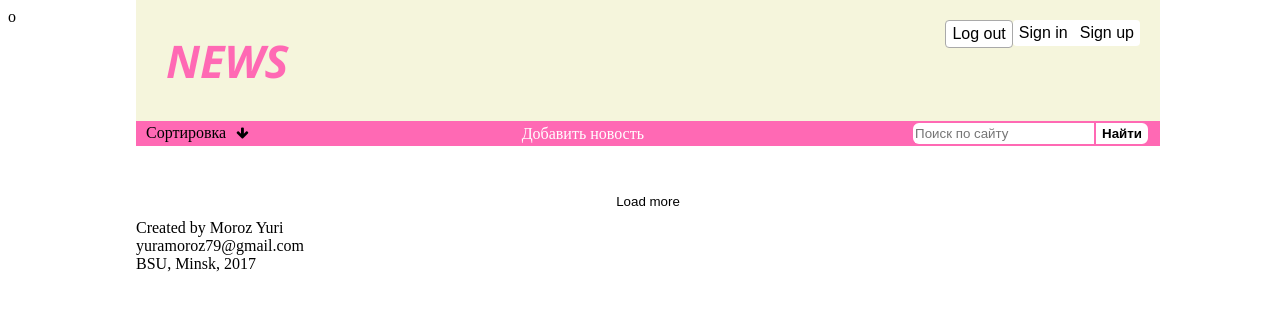
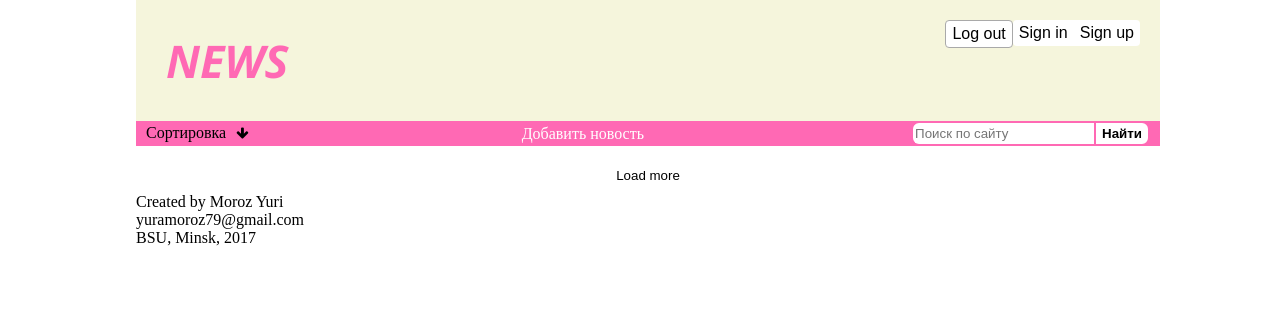
Before and after one commit to yurifrost/FAMCS-BSU-Practice, a website: page UI/public/index.html in a window 1280 px wide. Drawn offline with Linux system fonts and the light colour scheme; files that its build step writes are made by us from their sources; no server answers; files whose address does not match are found by name.

Commit message:
Update index.html

```diff
--- a/UI/public/index.html
+++ b/UI/public/index.html
@@ -9,7 +9,7 @@
     <link rel="stylesheet" href="https://cdnjs.cloudflare.com/ajax/libs/font-awesome/4.7.0/css/font-awesome.min.css">
 </head>
 <body>
-o<div class="header">
+<div class="header">
     <div class="flex-header-content">
         <h1 class="head-title">NEWS</h1>
         <div class="all-buttons">
```
